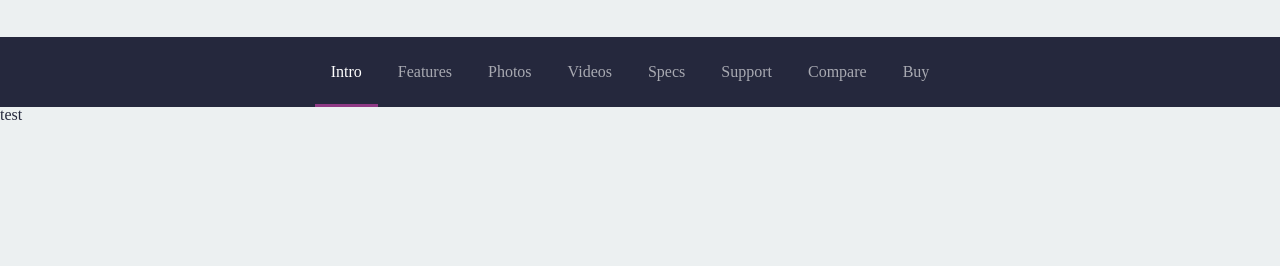
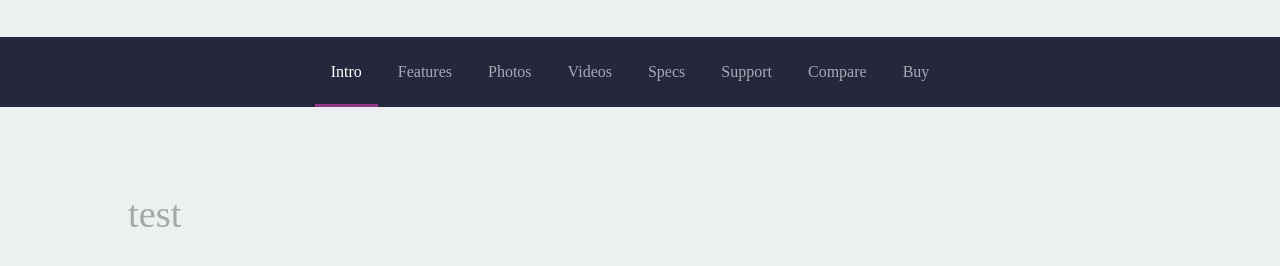
Before and after one commit to arunksoman/PSST-Website, a Jekyll site: the page built from index.md, in a window 1280 px wide and 997 px high. Shown: the part 643-909 px from the top of the window. Built offline with Jekyll 4.4.1, drawn with Linux system fonts in a browser that asks for light colours; nearby versions of some CDN libraries; some web fonts are replaced.

Commit message:
Update default.html

```diff
--- a/_layouts/default.html
+++ b/_layouts/default.html
@@ -5,8 +5,10 @@
   {% include header.html %}
   {% include hero-content.html %}
   {% include navbar.html %}
-  <main>
+  <main class="cd-main-content sub-nav-hero">
+	<div>
     {{ content }}
+    </div>
     </main>
 {% include scripts.html %}
 </body>
```
